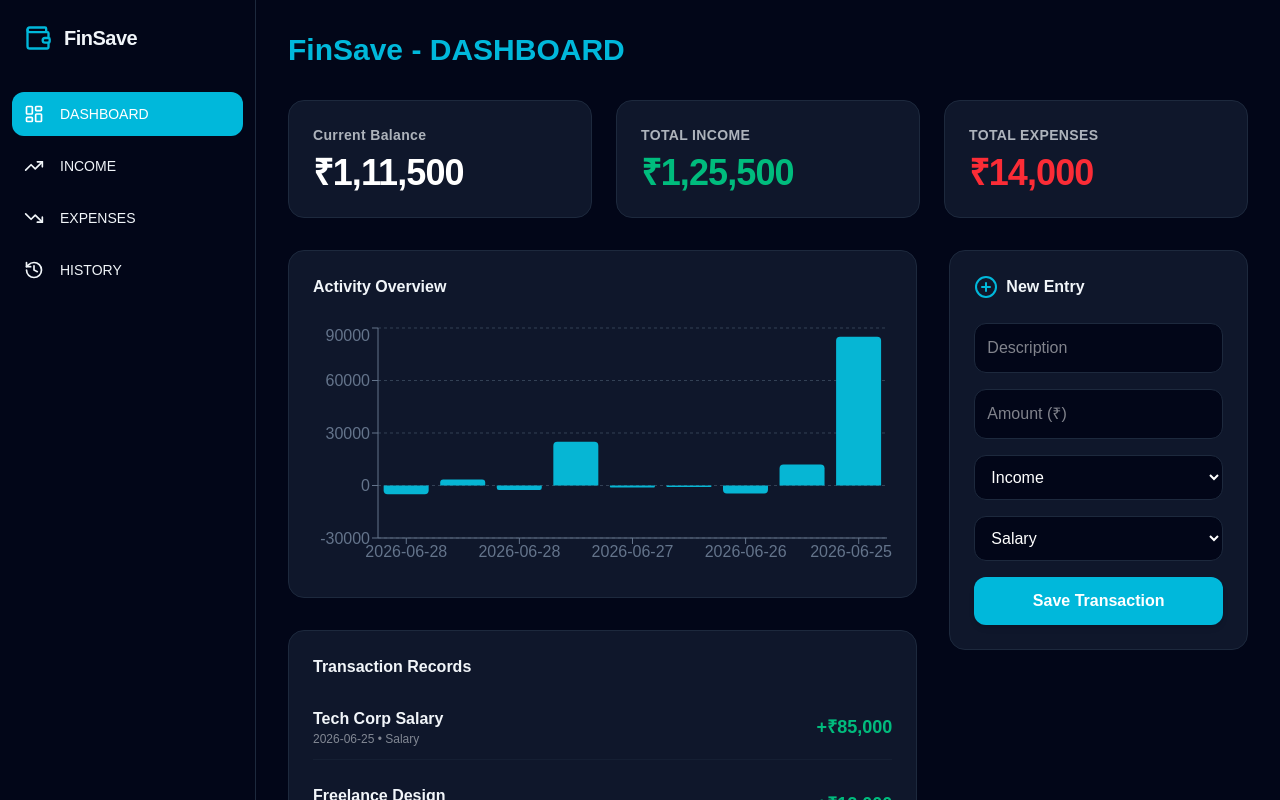
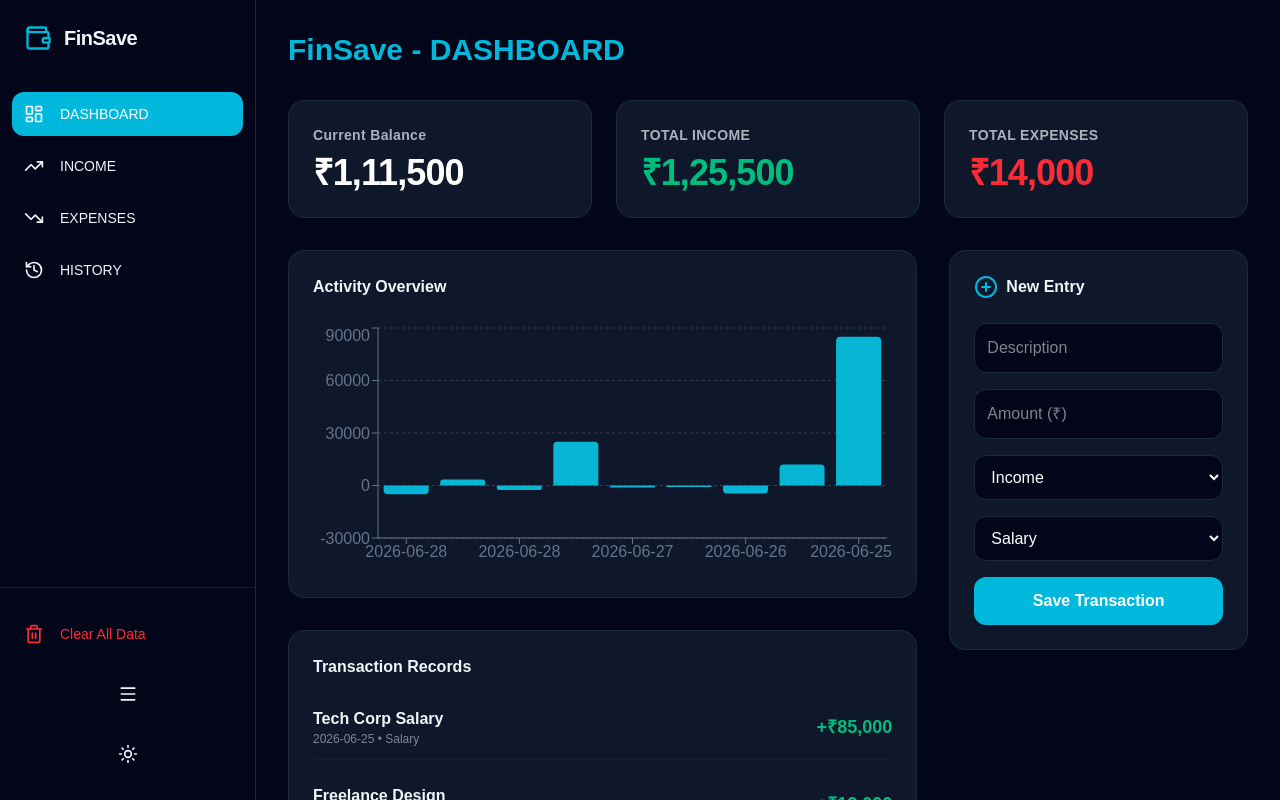
Before and after one commit to jaswanthr-dev/finsave-tracker, a Next.js app: page / in a window 1280 px wide. Shown: the top 800 px of the page. Built offline with nearby package versions, Linux system fonts and the light colour scheme.

Commit message:
Added Clear All Data button and fixed layout

```diff
--- a/app/page.tsx
+++ b/app/page.tsx
@@ -103,13 +103,14 @@ export default function FinSaveDashboard() {
 
   return (
     <div className={`flex min-h-screen transition-colors duration-300 ${isDarkMode ? 'bg-slate-950 text-slate-100' : 'bg-slate-50 text-slate-900'}`}>
-      <aside className={`border-r transition-all duration-300 flex flex-col py-6 ${isSidebarOpen ? 'w-64' : 'w-20'} ${isDarkMode ? 'border-slate-800 bg-slate-950' : 'border-slate-200 bg-white'}`}>
+      {/* Sidebar now has fixed height and overflow-hidden to prevent jumpiness */}
+      <aside className={`border-r transition-all duration-300 flex flex-col h-screen sticky top-0 py-6 ${isSidebarOpen ? 'w-64' : 'w-20'} ${isDarkMode ? 'border-slate-800 bg-slate-950' : 'border-slate-200 bg-white'}`}>
         <div className={`flex items-center gap-3 mb-10 px-6 ${!isSidebarOpen && 'justify-center px-0'}`}>
             <Wallet className="text-cyan-500 shrink-0" size={28} />
             {isSidebarOpen && <h1 className="font-bold text-xl tracking-tight">FinSave</h1>}
         </div>
 
-        <nav className="flex-1 space-y-2 px-3">
+        <nav className="flex-1 space-y-2 px-3 overflow-y-auto">
             {[ {name: 'DASHBOARD', icon: LayoutDashboard}, {name: 'INCOME', icon: TrendingUp}, {name: 'EXPENSES', icon: TrendingDown}, {name: 'HISTORY', icon: History} ].map((item) => (
                 <button key={item.name} onClick={() => setActivePage(item.name)}
                     className={`w-full flex items-center p-3 rounded-xl transition ${activePage === item.name ? 'bg-cyan-500 text-white' : 'hover:bg-slate-500/10'} ${!isSidebarOpen && 'justify-center'}`}>
@@ -119,7 +120,7 @@ export default function FinSaveDashboard() {
             ))}
         </nav>
 
-        <div className="px-3 space-y-4 pt-6 border-t border-slate-500/20">
+        <div className="px-3 space-y-4 pt-6 border-t border-slate-500/20 shrink-0">
             <button
                 onClick={() => {
                     const confirmed = window.confirm("Are you sure you want to delete all transaction records? This action cannot be undone.");
```
